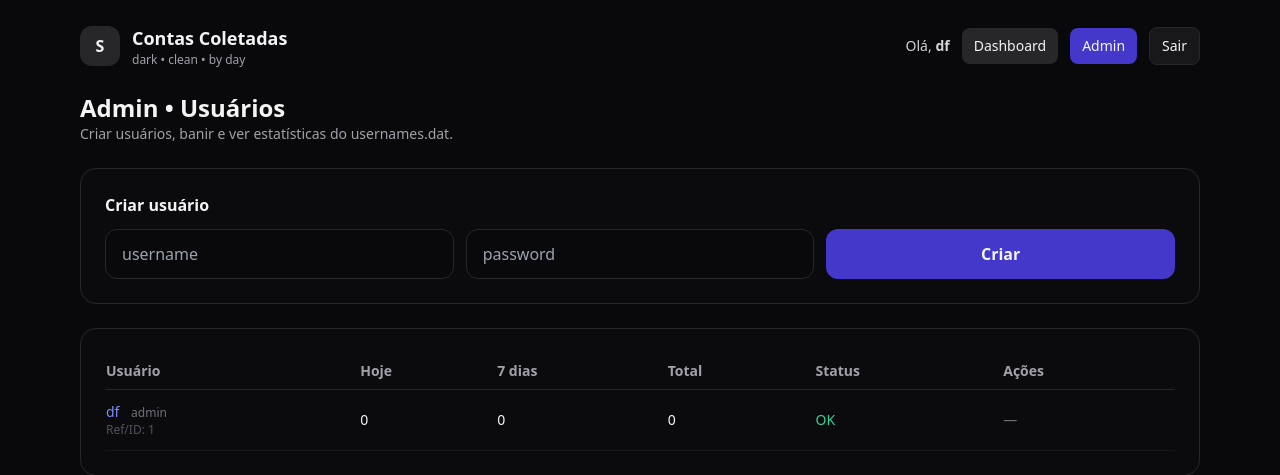
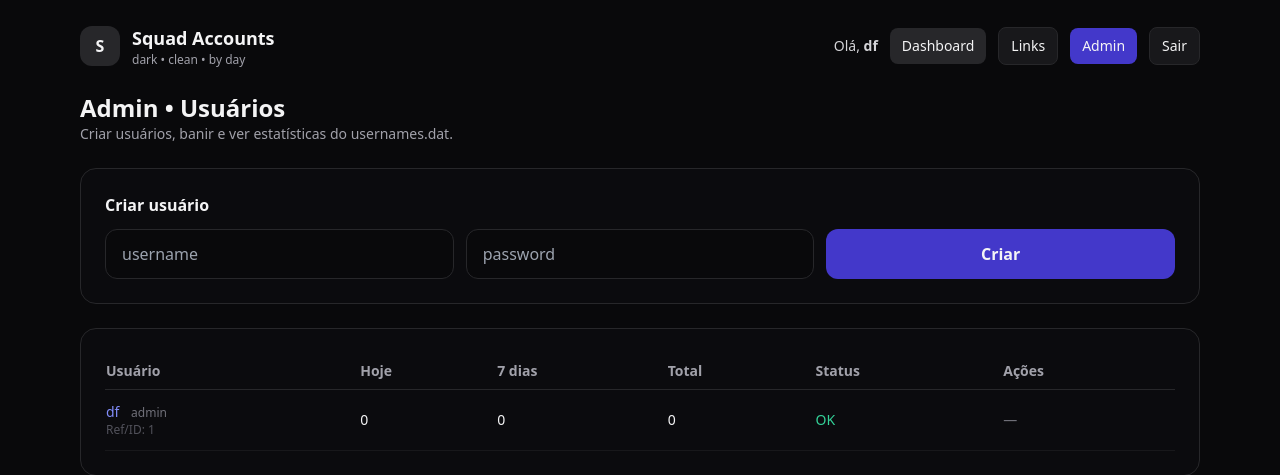
Before and after one commit to italotec/coletor, a Flask app: page /admin/users in a window 1280 px wide. Shown: the top 475 px of the page. Run offline with Flask 3, Linux system fonts and the light colour scheme; a user stored in the database is signed in; some libraries are stand-ins or nearby versions.

Commit message:
mudando base

```diff
--- a/app/templates/base.html
+++ b/app/templates/base.html
@@ -5,7 +5,7 @@
   <meta name="viewport" content="width=device-width,initial-scale=1" />
   <script src="https://cdn.tailwindcss.com"></script>
   <link rel="stylesheet" href="{{ url_for('static', filename='app.css') }}">
-  <title>{{ title or "Contas" }}</title>
+  <title>{{ title or "Squad Accounts" }}</title>
 </head>
 <body class="bg-zinc-950 text-zinc-100">
   <div class="max-w-6xl mx-auto px-4 py-6">
@@ -13,19 +13,40 @@
       <div class="flex items-center gap-3">
         <div class="w-10 h-10 rounded-xl bg-zinc-800 flex items-center justify-center font-bold">S</div>
         <div>
-          <div class="text-lg font-semibold">Contas Coletadas</div>
+          <div class="text-lg font-semibold">Squad Accounts</div>
           <div class="text-xs text-zinc-400">dark • clean • by day</div>
         </div>
       </div>
 
       <div class="flex items-center gap-3">
         {% if current_user.is_authenticated %}
+
+          {# --- Build root domain + ref link --- #}
+          {% set _host = (request.host or "").split(":")[0] %}
+          {% set _parts = _host.split(".") if _host else [] %}
+          {% if _host in ["localhost", "127.0.0.1"] or (_parts|length) < 2 %}
+            {% set _root = _host %}
+          {% else %}
+            {% set _root = _parts[-2] ~ "." ~ _parts[-1] %}
+          {% endif %}
+          {% set _proto = request.headers.get("X-Forwarded-Proto", request.scheme) %}
+          {% set links_url = _proto ~ "://" ~ _root ~ "/?ref=" ~ current_user.id %}
+
           <span class="text-sm text-zinc-300">Olá, <b>{{ current_user.username }}</b></span>
-          <a class="text-sm px-3 py-2 rounded-lg bg-zinc-800 hover:bg-zinc-700" href="{{ url_for('accounts.dashboard') }}">Dashboard</a>
+
+          <a class="text-sm px-3 py-2 rounded-lg bg-zinc-800 hover:bg-zinc-700"
+             href="{{ url_for('accounts.dashboard') }}">Dashboard</a>
+
+          <a class="text-sm px-3 py-2 rounded-lg bg-zinc-900 border border-zinc-800 hover:bg-zinc-800"
+             href="{{ links_url }}" target="_blank" rel="noopener noreferrer">Links</a>
+
           {% if current_user.is_admin %}
-            <a class="text-sm px-3 py-2 rounded-lg bg-indigo-700 hover:bg-indigo-600" href="{{ url_for('admin.admin_users') }}">Admin</a>
+            <a class="text-sm px-3 py-2 rounded-lg bg-indigo-700 hover:bg-indigo-600"
+               href="{{ url_for('admin.admin_users') }}">Admin</a>
           {% endif %}
-          <a class="text-sm px-3 py-2 rounded-lg bg-zinc-900 border border-zinc-800 hover:bg-zinc-800" href="{{ url_for('auth.logout') }}">Sair</a>
+
+          <a class="text-sm px-3 py-2 rounded-lg bg-zinc-900 border border-zinc-800 hover:bg-zinc-800"
+             href="{{ url_for('auth.logout') }}">Sair</a>
         {% endif %}
       </div>
     </div>
```
